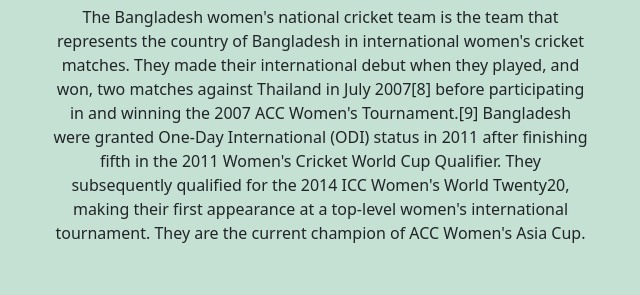
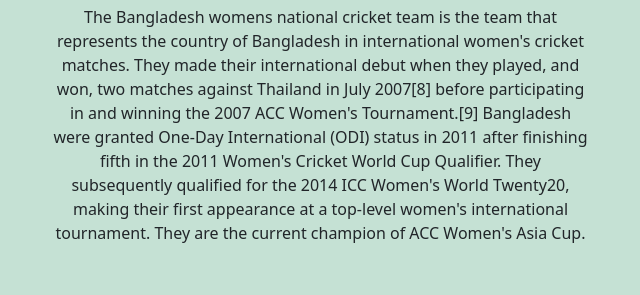
Before and after one commit to shathipaul/BD-women-cricket-team, a plain HTML site: page index.html in a window 1280 px wide. Shown: the part 195-490 px from the top of the page, 45-685 px from the left. Drawn offline with nearby package versions, Linux system fonts and the light colour scheme.

Commit message:
text added

```diff
--- a/index.html
+++ b/index.html
@@ -17,7 +17,7 @@
         <section class="bg-success text-dark bg-opacity-25 d-flex ps-5 text-center m-auto">
             <div class="p-5 mt-5">
                 <h1>Bangladesh Female Cricket Team </h1>
-            <p>The Bangladesh women's national cricket team is the team that represents the country of Bangladesh in international women's cricket matches. They made their international debut when they played, and won, two matches against Thailand in July 2007[8] before participating in and winning the 2007 ACC Women's Tournament.[9] Bangladesh were granted One-Day International (ODI) status in 2011 after finishing fifth in the 2011 Women's Cricket World Cup Qualifier. They subsequently qualified for the 2014 ICC Women's World Twenty20, making their first appearance at a top-level women's international tournament. They are the current champion of ACC Women's Asia Cup.</p>
+            <p>The Bangladesh womens national cricket team is the team that represents the country of Bangladesh in international women's cricket matches. They made their international debut when they played, and won, two matches against Thailand in July 2007[8] before participating in and winning the 2007 ACC Women's Tournament.[9] Bangladesh were granted One-Day International (ODI) status in 2011 after finishing fifth in the 2011 Women's Cricket World Cup Qualifier. They subsequently qualified for the 2014 ICC Women's World Twenty20, making their first appearance at a top-level women's international tournament. They are the current champion of ACC Women's Asia Cup.</p>
             </div>
             <div class="">
                 <img src="images/bg.png" alt="">
```
